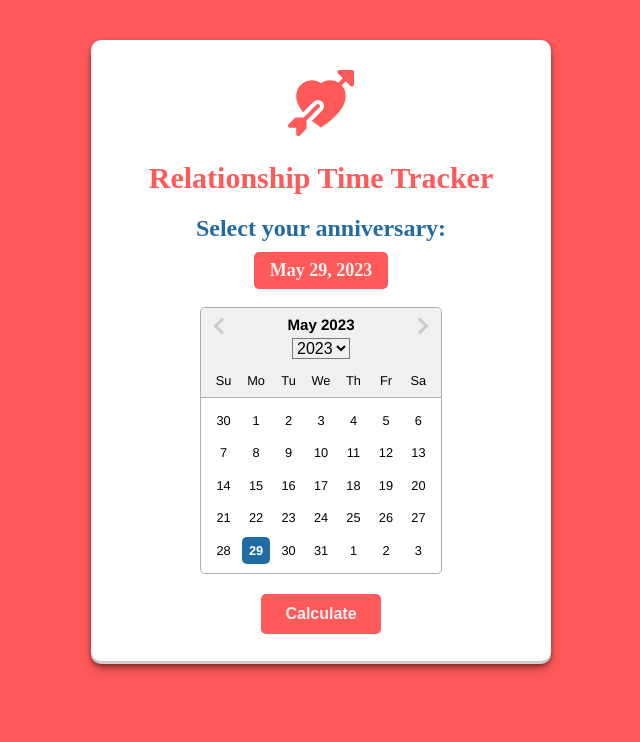
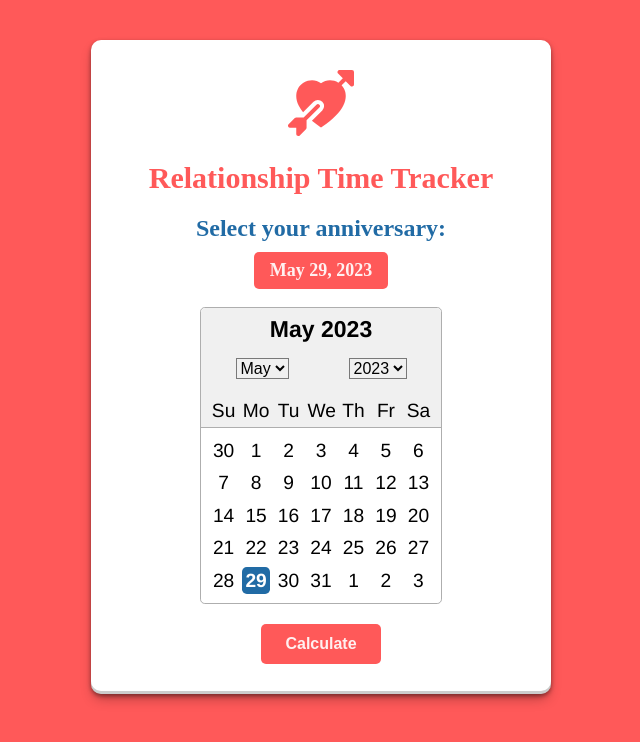
Before and after one commit to jpmontero75/relationship-time-tracker, a React (Vite) app: page /index in a window 1280 px wide. Shown: the top 742 px of the page, without its empty margins (319-959 px from the left). Built offline with nearby package versions, Linux system fonts and the light colour scheme.

Commit message:
Fixed styles

```diff
--- a/src/components/pages/Index.jsx
+++ b/src/components/pages/Index.jsx
@@ -9,8 +9,8 @@ export const Index = () => {
     const navigate = useNavigate();
 
     const handleCalculate = () => {
-      const formattedDate = startDate.toISOString();
-      navigate(`/results?date=${formattedDate}`);
+        const formattedDate = startDate.toISOString();
+        navigate(`/results?date=${formattedDate}`);
     };
 
     return (
@@ -26,7 +26,10 @@ export const Index = () => {
                 onChange={(date) => setStartDate(date)}
                 dateFormat='dd-MM-yyyy'
                 showYearDropdown
+                showMonthDropdown
+                useShortMonthInDropdown
                 dropdownMode="select"
+                showPreviousMonths={false}
                 inline
             />
             <button className='btn-primary' onClick={handleCalculate}>Calculate</button>
--- a/src/index.css
+++ b/src/index.css
@@ -61,12 +61,27 @@
   font-weight: bold;
 }
 
-.react-datepicker__year-select {
+/** Datepicker styles */
+.react-datepicker {
+  font-size: 1.2em;
+}
+
+.react-datepicker__year-select,
+.react-datepicker__month-select {
   background-color: #f0f0f0;
   color: black;
   border: 1px rgb(121, 121, 121) solid;
   font-size: 16px;
-  margin: 5px;
+  margin: 15px;
+}
+
+.react-datepicker__navigation {
+  display: none;
+}
+
+.react-datepicker__current-month, .react-datepicker-time__header, .react-datepicker-year-header{
+  font-size: 1.2em;
+  color: black;
 }
 
 .btn-primary {
```
